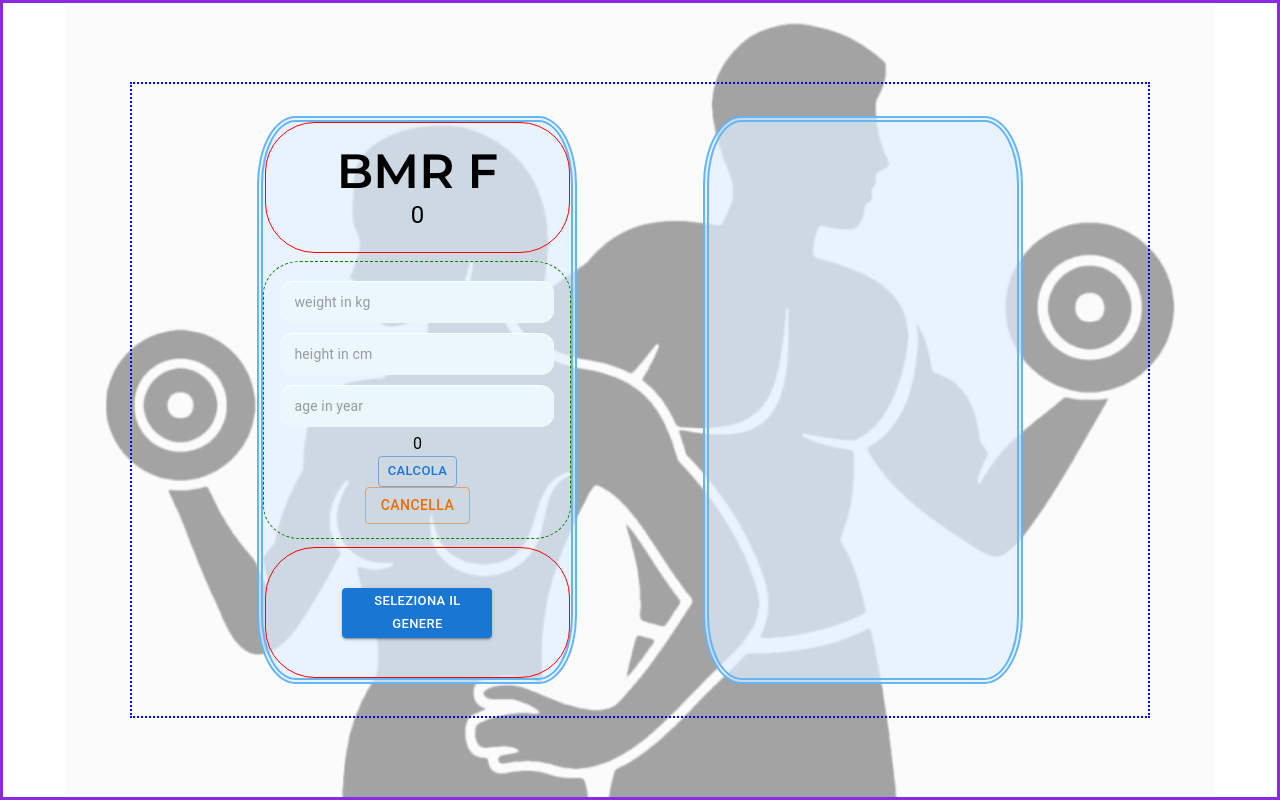
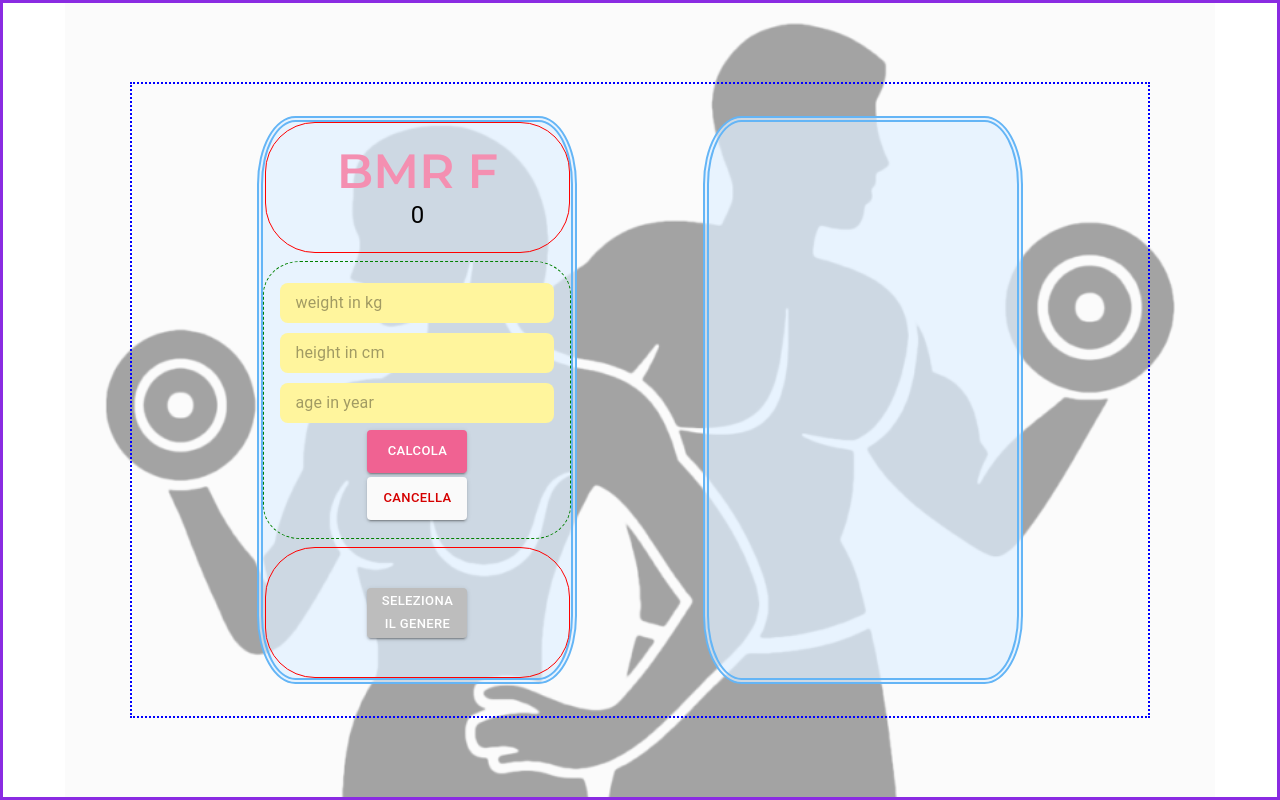
Before and after one commit to neodev89/new-BMR, a React (Create React App) app: page / in a window 1280 px wide. Built offline with nearby package versions, Linux system fonts and the light colour scheme.

Commit message:
aggiornamento codice 1.0

```diff
--- a/src/App.tsx
+++ b/src/App.tsx
@@ -18,31 +18,28 @@ export type Gender = 'M' | 'F'
 
 function App() {
   const [gender, setGender] = useState<Gender>('F');
-    const [value, setValue] = useState('');
   const [count, setCount] = useState(0);
   const [field1, setField1] = useState('');
-    const [field2, setField3] = useState('');
-    const [field3, setField2] = useState('');
+  const [field2, setField2] = useState('');
+  const [field3, setField3] = useState('');
   const sx = useStyle();
 
   function toggleGender() {
-        setGender((prevState) => {
-          if (prevState === 'M') {
-            return 'F';
+    if (gender === 'F') {
+      alert('Hai scelto il sesso maschile');
+      setGender('M')
     } else {
-            return 'M';
+      alert('Hai scelto il sesso femminile')
+      setGender('F')
     }
-        });
-        console.log(gender)
   }
+
 
     return (
       // Utilizzo del Context in un Provider
       <MyContext.Provider value={{
         gender,
         toggleGender,
-            value,
-            setValue,
         count,
         setCount,
         sx,
--- a/src/ui/components/functions/handleBmr.tsx
+++ b/src/ui/components/functions/handleBmr.tsx
@@ -8,25 +8,29 @@
 import { useContext } from "react";
 import { MyContext } from "../../../MyContext";
 
-type FunctionCount<T> = (args: T) => T;
-
-export interface BmrProps {
-    field1: number;
-    field2: number;
-    field3: number;
-    setCount: FunctionCount<number>;
+const InputControl = () => {
+    const {field1, field2, field3} = useContext(MyContext);
+    const control = (e: React.ChangeEvent<HTMLInputElement>) => {
+        if (field1==='' && field2==='' && field3==='') {
+            e.preventDefault();
+        } else {
+            return null;
+        }
+    }
+    return control;
 }
 
-export const useHandleBmr = ({ field1, field2, field3, setCount }: BmrProps) => {
-    const { gender } = useContext(MyContext);
+export const useHandleBmr = () => {
+    const { gender, field1, field2, field3, setCount } = useContext(MyContext);
+    InputControl();
     const bmrCalc = () => {
         if (gender === 'M') {
-            let formulaMan: number = 66.4730 + (13.7516 * field1) +
-                (5.0033 * field2) - (6.7550 * field3);
+            let formulaMan = (66.4730 + (13.7516 * field1) +
+                (5.0033 * field2) - (6.7550 * field3)).toFixed(2);
             setCount(formulaMan);
         } else {
-            let formulaWoman: number = 655.0955 + (9.5634 * field1) +
-            (1.8496 * field2) - (4.6756 * field3);
+            let formulaWoman = (655.0955 + (9.5634 * field1) +
+            (1.8496 * field2) - (4.6756 * field3)).toFixed(2);
             setCount(formulaWoman)
         }
     }
@@ -36,13 +40,11 @@ export const useHandleBmr = ({ field1, field2, field3, setCount }: BmrProps) =>
 
 export const useResetCount = () => {
     const { setField1, setField2, setField3, setCount } = useContext(MyContext);
-
     const resetCount = () => {
         setField1('');
         setField2('');
         setField3('');
         setCount(0);
     };
-
     return resetCount;
 };
--- a/src/ui/components/pages/StackLeft.tsx
+++ b/src/ui/components/pages/StackLeft.tsx
@@ -1,11 +1,11 @@
 import { FC, useContext } from 'react';
-import { Button, Stack, Typography } from '@mui/material';
-import { MyBtn } from '../widgets/MyBtn';
+import { Stack, Typography } from '@mui/material';
+import { MyBtn, MyBtnGenerico } from '../widgets/MyBtn';
 import { MyBox } from '../widgets/MyBox';
 import { MySubmit } from '../widgets/MySubmit';
 
 import { useStyleBox } from '../../styles/useSxStyle';
-import { MyInputText } from '../widgets/MyInputText';
+import { MyStyledInput } from '../widgets/MyInputText';
 import { MyContext } from '../../../MyContext';
 
 import { useHandleBmr, useResetCount } from '../functions/handleBmr';
@@ -14,9 +14,7 @@ const StackLeft: FC = () => {
     const {
         gender,
         toggleGender,
-        setValue,
         count,
-        setCount,
         sx,
         field1,
         setField1,
@@ -27,12 +25,19 @@ const StackLeft: FC = () => {
     }: any = useContext(MyContext);
     const sx1 = useStyleBox();
 
-    const handleChange = (event: React.ChangeEvent<HTMLInputElement>) => {
-        setValue(event.target.value);
+    const handleChange1 = (event: React.ChangeEvent<HTMLInputElement>) => {
+        setField1(event.target.value);
+    }
+    const handleChange2 = (event: React.ChangeEvent<HTMLInputElement>) => {
+        setField2(event.target.value);
+    }
+    const handleChange3 = (event: React.ChangeEvent<HTMLInputElement>) => {
+        setField3(event.target.value);
     }
 
+
     const resetCount = useResetCount();
-    const handleBmr = useHandleBmr({ field1, field2, field3, setCount });
+    const handleBmr = useHandleBmr();
 
     return (
         <Stack spacing={1} sx={sx.table}>
@@ -44,34 +49,35 @@ const StackLeft: FC = () => {
             </Stack>
             <Stack spacing={1} sx={sx1.corpo}>
                 <MyBox>
-                    <MyInputText
+                    <MyStyledInput
                         inputMode='numeric'
-                        onChange={handleChange}
+                        onChange={handleChange1}
                         placeholder='weight in kg'
+                        value={field1}
+
                     />
-                    <MyInputText
+                    <MyStyledInput
                         inputMode='numeric'
-                        onChange={handleChange}
+                        onChange={handleChange2}
                         placeholder='height in cm'
+                        value={field2}
                     />
-                    <MyInputText
+                    <MyStyledInput
                         inputMode='numeric'
-                        onChange={handleChange}
+                        onChange={handleChange3}
                         placeholder='age in year'
+                        value={field3}
                     />
-                    <Typography>{count}</Typography>
-                    <MySubmit
+                    <MySubmit sx={sx.btn} gender={gender}
                         onClick={handleBmr}
-                        params={{ field1: field1, field2: field2, field3: field3, setCount: setCount }}
                     >
                         Calcola
                     </MySubmit>
-                    <Button type='button' variant='outlined' color='warning'
+                    <MyBtnGenerico sx={sx.cancella}
                         onClick={resetCount}
-                        /**non funziona */
                     >
                         Cancella
-                    </Button>
+                    </MyBtnGenerico>
 
                 </MyBox>
             </Stack>
--- a/src/ui/components/widgets/MyBtn.tsx
+++ b/src/ui/components/widgets/MyBtn.tsx
@@ -1,25 +1,59 @@
-import { Button } from "@mui/material";
-import { useStyle } from "../../styles/useSxStyle";
+import { Button, ButtonProps, darken, styled, SxProps, Theme } from "@mui/material";
+import { blueGrey, grey, red } from "@mui/material/colors";
 import { FC, ReactNode } from 'react';
 
 interface BtnProps {
-    children: ReactNode | undefined;
+    children: string;
     onClick: () => void;
+    sx?: SxProps<Theme> | undefined;
 }
 
-export const MyBtn: FC<BtnProps> = ({ children, onClick }: BtnProps) => {
-    const sx = useStyle();
+
+
+export const MyBtn: FC<BtnProps> = ({ sx, children, onClick }: BtnProps) => {
 
     return (
         <Button
+            sx={{
+                ...sx,
+                height: '50px',
+                width: '100px',
+                margin: '2px 0',
+                backgroundColor: grey[400],
+                ':hover': {
+                    backgroundColor: darken(grey[500], 0.5),
+                }
+            }}
             component={'button'}
-            color='primary'
             size='small'
             variant='contained'
-            sx={sx.btn}
             onClick={onClick}
         >
             {children}
         </Button>
     )
 }
+
+export const MyBtnGenerico : FC<BtnProps> = ({ sx, children, onClick }) => {
+    return (
+        <Button
+            sx={{
+                ...sx,
+                height: '50px',
+                width: '100px',
+                margin: '2px 0',
+                backgroundColor: "rgb(250, 250, 250)",
+                ':hover': {
+                    backgroundColor: darken(red['A700'], 0.3),
+                    color: 'rgb(250, 250, 250)',
+                }
+            }}
+            component={'button'}
+            size='small'
+            variant='contained'
+            onClick={onClick}
+        >
+            {children}
+        </Button>
+    )
+}
--- a/src/ui/components/widgets/MyInputText.tsx
+++ b/src/ui/components/widgets/MyInputText.tsx
@@ -1,29 +1,26 @@
-import InputTextStyled from "./InputTextStyled";
-import { OutlinedInput } from "@mui/material";
+import { TextField, TextFieldProps } from "@mui/material";
 import { InputTextProps } from "./InputProps";
+import styled from "@emotion/styled";
+import { yellow } from "@mui/material/colors";
 
-export const MyInputText = (props: InputTextProps) => {
-    const {
-        label,
-        tooltip,
-        inputMode,
-        required,
-        className,
-        placeholder,
-        onChange,
-        ...otherProps
-    } = props;
-    return (
-        <InputTextStyled
-            inputMode={inputMode}
-            required={required}
-            className={className}
-        >
-            <OutlinedInput
-                placeholder={placeholder}
-                onChange={onChange}
-                {...otherProps}
-            />
-        </InputTextStyled>
-    )
-}
+export const MyStyledInput = styled(TextField)<InputTextProps & TextFieldProps>(({
+    // Aggiungi qui eventuali stili personalizzati
+    display: 'flex',
+    flexDirection: 'row',
+    justifyContent: 'center',
+    border: '1px solid transparent',
+    borderRadius: '8px',
+    backgroundColor: yellow[200],
+    height: '40px',
+    width: '100%',
+    margin: '5px 0',
+  '&:hover': {
+    backgroundColor: yellow[400],
+  },
+  '& .MuiOutlinedInput-root': {
+    width: '100%',
+    '& fieldset': {
+      border: '1px solid transparent',
+    }
+  }
+  }));
--- a/src/ui/components/widgets/MySubmit.tsx
+++ b/src/ui/components/widgets/MySubmit.tsx
@@ -1,20 +1,31 @@
 import { Theme } from '@emotion/react';
-import { Button, SxProps } from '@mui/material';
+import { Button, darken, SxProps } from '@mui/material';
+import { blue, pink } from '@mui/material/colors';
 import React, { FC } from 'react';
-import { BmrProps } from '../functions/handleBmr';
-
-type MyFunctionType<T> = (args: BmrProps) => T;
 
 interface SubmitProps {
   sx?: SxProps<Theme>;
-  onClick: MyFunctionType<void>; // Generic function type for onClick
+  onClick: () => void;
   children: string;
-  params: BmrProps;
+  gender: 'M' | 'F';
 }
 
-export const MySubmit: FC<SubmitProps> = ({ sx, onClick, children, params }: SubmitProps) => {
+export const MySubmit: FC<SubmitProps> = ({ sx, onClick, children, gender }: SubmitProps) => {
+  const color = gender === 'M' ? blue[800] : pink[300];
+
   return (
-    <Button sx={sx} size="small" variant="outlined" onClick={() => onClick(params)}>
+    <Button
+      sx={{
+        ...sx,
+        backgroundColor: color, // Il colore di sfondo cambia in base al genere
+        '&:hover': {
+          backgroundColor: darken(color, 0.2), // Il colore di sfondo al passaggio del mouse diventa più scuro
+        },
+      }}
+      size="small"
+      variant="contained"
+      onClick={onClick}
+    >
       {children}
     </Button>
   );
--- a/src/ui/styles/useSxStyle.tsx
+++ b/src/ui/styles/useSxStyle.tsx
@@ -1,7 +1,10 @@
-import { blue } from "@mui/material/colors";
+import { blue, blueGrey, grey, pink, red } from "@mui/material/colors";
 import sx from "../tipes/sxTipe"; // Assuming this provides styling functionality
+import { MyContext } from "../../MyContext";
+import { useContext } from "react";
 
 export function useStyle() {
+
     return {
         table: sx({
             position: 'relative',
@@ -16,13 +19,23 @@ export function useStyle() {
         }),
         btn: sx({
             height: '50px',
-            width: '150px',
+            width: '100px',
+            margin: '2px 0',
+            color: 'white',
         }),
+        cancella: sx({
+            backgroundColor: 'white',
+            color: red['A700'],
+            height: '50px',
+            width: '100px',
+            margin: '2px 0',
+        }),
+
     }
 }
 
 export function useStyleBox() {
-
+    const { gender }: any = useContext(MyContext);
     return {
         boxBmr: sx({
             justifyContent: 'center',
@@ -43,6 +56,7 @@ export function useStyleBox() {
         typography: sx({
             fontFamily: 'MontSerrat',
             fontWeight: '600',
+            color: gender === 'M' ? blue[300] : pink[200],
         })
     }; // Aggiungi gender come dipendenza di useMemo
 }
```
Also changed, not shown: src/ui/components/widgets/InputProps.tsx (+4 -8 lines). Lines whose indentation alone changed are shown as unchanged.
